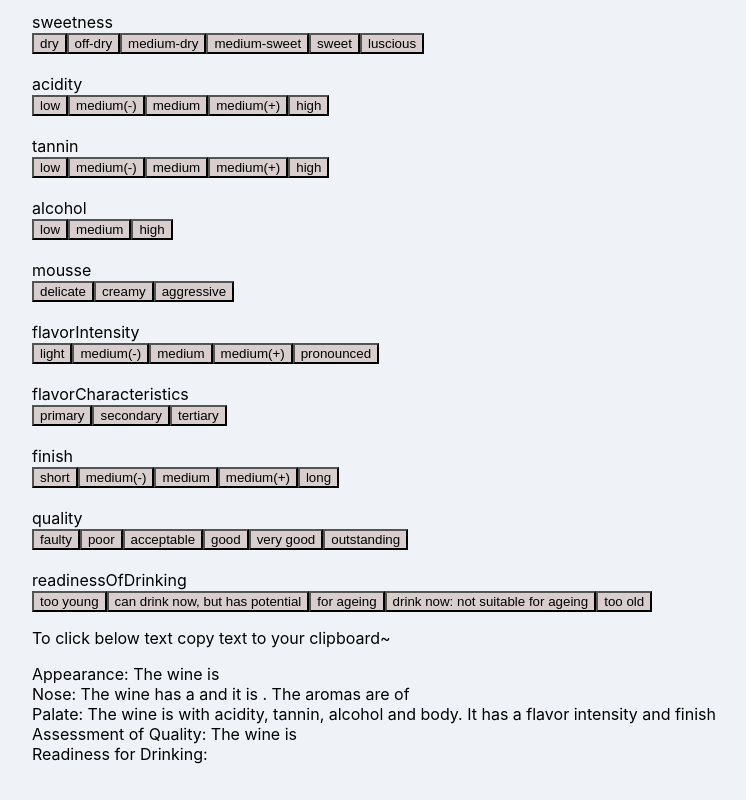
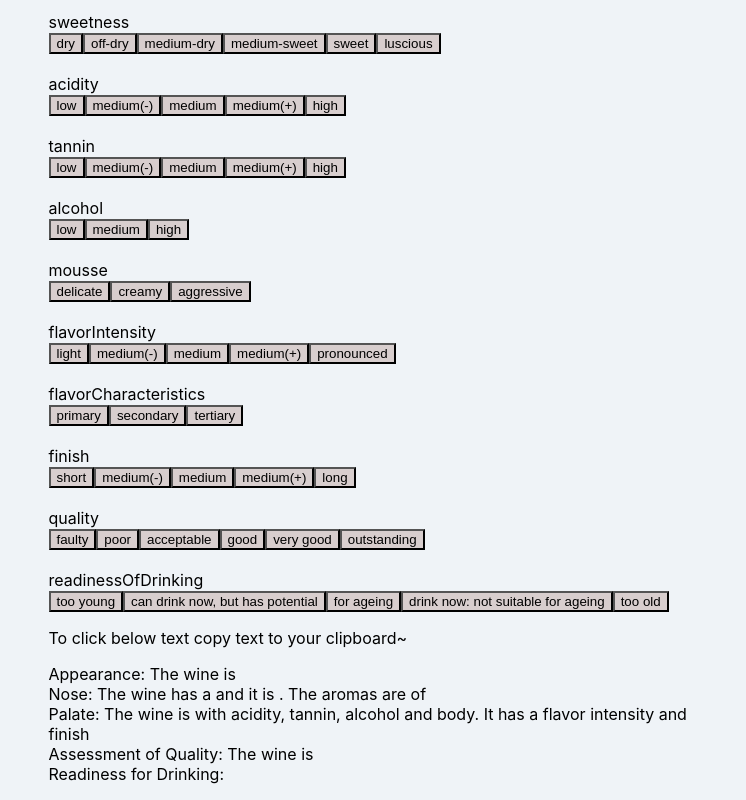
Before and after one commit to sangmoon/vline, a React (Create React App) app: page / in a window 1280 px wide. Shown: the part 422-1222 px from the top of the page, without its empty margins (266-1012 px from the left). Built offline with nearby package versions, Linux system fonts and the light colour scheme.

Commit message:
add max length

```diff
--- a/src/App.css
+++ b/src/App.css
@@ -26,3 +26,7 @@ button {
 button.active {
   background-color: greenyellow;
 }
+
+p#text {
+  max-width: 651px;
+}
```
